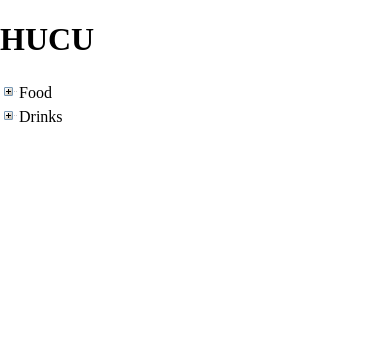
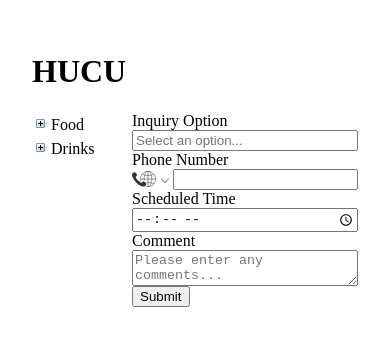
Before and after one commit to NickVirga/hucu, a React (Create React App) app: page / in a window 390 px wide. Shown: the top 346 px of the page. Built offline with nearby package versions, Linux system fonts and the light colour scheme.

Commit message:
add inquriy form fields, installed react-phone-number-input

```diff
--- a/package.json
+++ b/package.json
@@ -11,6 +11,7 @@
     "rc-tree": "^5.7.9",
     "react": "^18.2.0",
     "react-dom": "^18.2.0",
+    "react-phone-number-input": "^3.3.5",
     "react-router-dom": "^6.15.0",
     "react-scripts": "5.0.1",
     "sass": "^1.66.1",
--- a/src/App.scss
+++ b/src/App.scss
@@ -3,5 +3,6 @@
 
 body {
     margin: 0;
+    padding: 2rem;
     // background-color: darkslategray;
 }
--- a/src/pages/InquiryPage/InquiryPage.js
+++ b/src/pages/InquiryPage/InquiryPage.js
@@ -1,8 +1,15 @@
 import "./InquiryPage.scss";
 import Tree from "rc-tree";
-import "rc-tree/assets/index.css"
+import "rc-tree/assets/index.css";
+import PhoneInput from "react-phone-number-input";
+import "react-phone-number-input/style.css";
+import { useState } from "react";
 
 function InquiryPage() {
+  const [formData, setFormData] = useState({ scheduledTime: new Date() });
+  const [phoneNumDecorated, setPhoneNumDecorated] = useState("");
+
+
   const treeData = [
     {
       key: "1",
@@ -44,10 +51,25 @@ function InquiryPage() {
     },
   ];
 
-  const selectHandler= (selectedKeys, { node }) => {
-    console.log(node)
+  const selectHandler = (selectedKeys, { node }) => {
+    console.log(node);
+  };
+
+  const handleFormSubmit = (event) => {
+    event.preventDefault();
+    console.log(formData);
+  };
+
+  const handleInputChange = (event) => {
+
+    const { name, value } = event.target;
+    setFormData({ ...formData, [name]: value });
+
+  };
+
+  const handlePhoneNumChange = (event) => {
+    setFormData({ ...formData, ["phoneNumber"]: event });
   }
-
 
   return (
     <div className="inquiries__container">
@@ -58,6 +80,65 @@ function InquiryPage() {
         onSelect={selectHandler}
         showIcon={false}
       />
+      <form onSubmit={handleFormSubmit}>
+        <div className="inquiries__form-field">
+          <label className="inquiries__form-label" htmlFor="inquiryOption">
+            Inquiry Option
+          </label>
+          <input
+            type="text"
+            id="inquiryOption"
+            name="inquiryOption"
+            placeholder="Select an option..."
+            value={formData.inquiryOption}
+            className="inquiries__form-option-input"
+            onChange={handleInputChange}
+          ></input>
+        </div>
+        <div className="inquiries__form-field">
+          <label className="inquiries__form-label" htmlFor="phoneNumber">
+            Phone Number
+          </label>
+          <PhoneInput
+            id="phoneNumber"
+            name="phoneNumber"
+            value={formData.phoneNumber}
+            onChange={handlePhoneNumChange}
+          ></PhoneInput>
+        </div>
+        <div className="inquiries__form-field">
+          <label className="inquiries__form-label" htmlFor="scheduledTime">
+            Scheduled Time
+          </label>
+          <input
+            type="time"
+            id="scheduledTime"
+            name="scheduledTime"
+            min="07:00"
+            max="19:00"
+            value={formData.scheduledTime}
+            className="inquiries__form-phone-input"
+            onChange={handleInputChange}
+          ></input>
+        </div>
+        <div className="inquiries__form-field">
+          <label className="inquiries__form-label" htmlFor="comment">
+            Comment
+          </label>
+          <textarea
+            className="inquiries__form-comment-input"
+            id="comment"
+            name="comment"
+            placeholder="Please enter any comments..."
+            maxLength="100"
+            value={formData.comment}
+            onChange={handleInputChange}
+          ></textarea>
+        </div>
+        <button className="inquiries__form-submit-btn" type="submit">
+          Submit
+        </button>
+      </form>
     </div>
   );
 }
--- a/src/pages/InquiryPage/InquiryPage.scss
+++ b/src/pages/InquiryPage/InquiryPage.scss
@@ -1,3 +1,15 @@
-// .rc-tree .rc-tree-treenode span.rc-tree-iconEle .rc-tree-icon__open {
-//     background-image: ;
-// }
+
+
+.inquiries {
+
+    &__container {
+        display: flex;
+        justify-content: space-between;
+    }
+
+    &__form-field {
+        display: flex;
+        flex-direction: column;
+    }
+
+}
```
Also changed, not shown: 1 other file (tests, documents, lock files or other folders).
